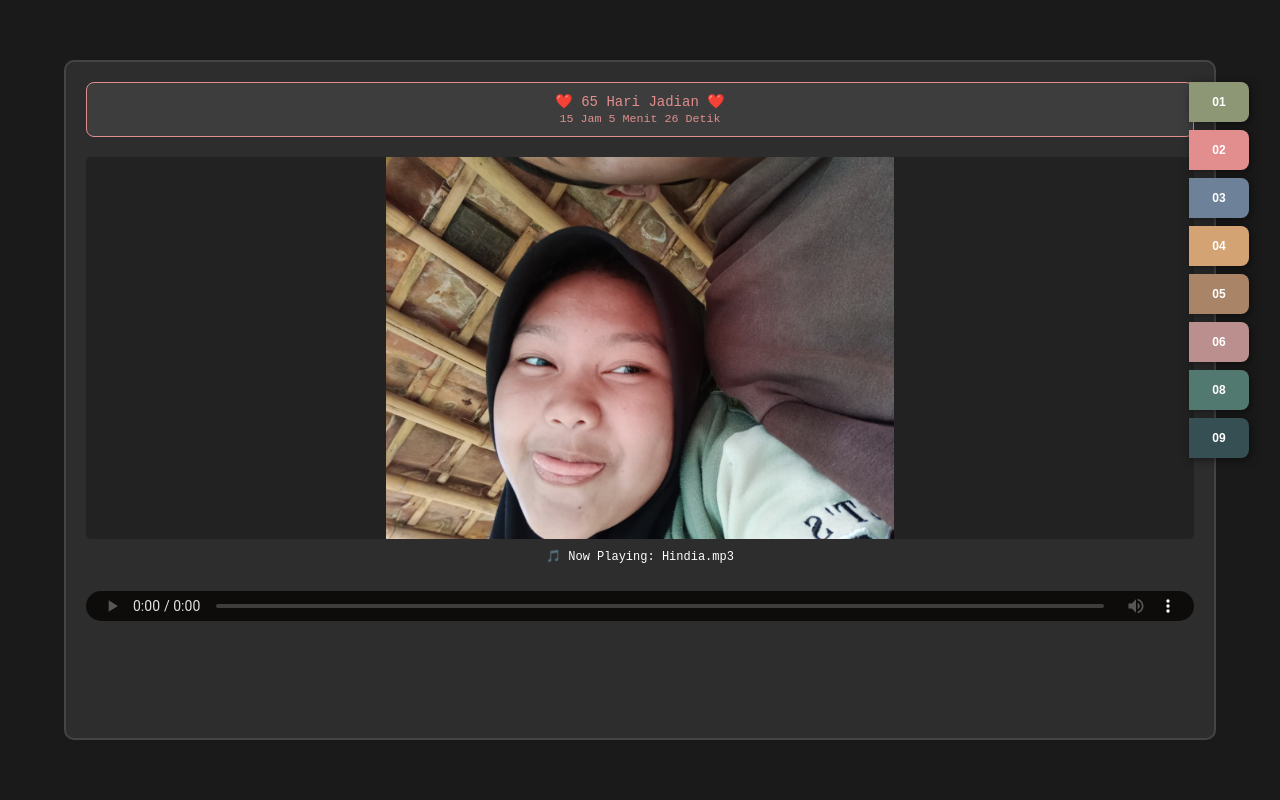
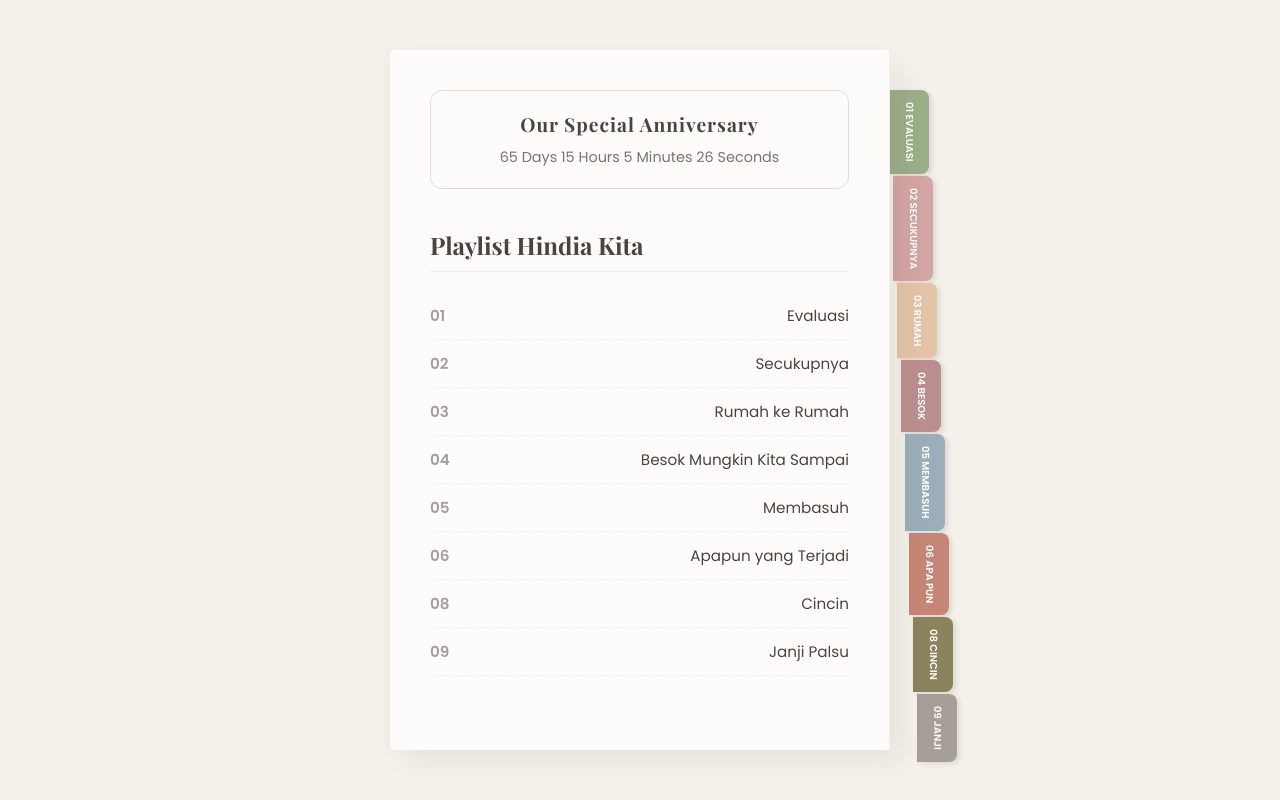
Before and after one commit to xrexzob-gif/live-hp-ay, a plain HTML site: page index.html in a window 1280 px wide. Drawn offline with nearby package versions, Linux system fonts and the light colour scheme.

Commit message:
Update index.html

```diff
--- a/index.html
+++ b/index.html
@@ -1,80 +1,237 @@
 <!DOCTYPE html>
-<html lang="id">
+<html lang="en">
 <head>
     <meta charset="UTF-8">
     <meta name="viewport" content="width=device-width, initial-scale=1.0">
-    <title>Memory 05-02-2026</title>
+    <title>Our Memory Book</title>
+    <link href="https://fonts.googleapis.com/css2?family=Playfair+Display:wght@700&family=Poppins:wght@300;400;600&display=swap" rel="stylesheet">
     <style>
-        body { font-family: 'Courier New', Courier, monospace; background-color: #1a1a1a; color: white; margin: 0; display: flex; justify-content: center; align-items: center; height: 100vh; overflow: hidden; }
-        .notebook { width: 90%; height: 85vh; background: #2d2d2d; border-radius: 10px; position: relative; padding: 20px; box-sizing: border-box; border: 2px solid #444; }
+        :root {
+            /* Earth Tone Palette */
+            --bg-color: #f4f1ea;
+            --page-color: #fdfcfb;
+            --text-main: #4a443f;
+            --tab-01: #9caf88; /* Sage */
+            --tab-02: #d4a5a5; /* Dusty Pink */
+            --tab-03: #e3c4a8; /* Sand */
+            --tab-04: #bc8f8f; /* Rosy Brown */
+            --tab-05: #9baeba; /* Muted Blue */
+            --tab-06: #c68677; /* Terracotta */
+            --tab-08: #8b835d; /* Olive */
+            --tab-09: #a69f98; /* Warm Grey */
+        }
 
-        /* Timer Jadian */
-        .timer { background: #3d3d3d; padding: 10px; border-radius: 8px; text-align: center; margin-bottom: 20px; border: 1px solid #e28e8e; color: #e28e8e; font-size: 14px; }
+        * {
+            margin: 0;
+            padding: 0;
+            box-sizing: border-box;
+        }
 
-        /* Area Foto */
-        .photo-frame { width: 100%; height: 60%; background: #222; border-radius: 5px; display: flex; justify-content: center; align-items: center; overflow: hidden; }
-        .photo-frame img { max-width: 100%; max-height: 100%; object-fit: contain; }
+        body {
+            background-color: var(--bg-color);
+            font-family: 'Poppins', sans-serif;
+            color: var(--text-main);
+            display: flex;
+            justify-content: center;
+            align-items: center;
+            min-height: 100vh;
+            padding: 20px;
+        }
 
-        /* Audio Player Minimalis */
-        audio { width: 100%; margin-top: 15px; height: 30px; filter: invert(1); }
+        /* The Main Notebook Page */
+        .notebook-page {
+            background-color: var(--page-color);
+            width: 100%;
+            max-width: 500px;
+            min-height: 700px;
+            position: relative;
+            box-shadow: 15px 15px 30px rgba(0,0,0,0.05),
+                        -5px 0 15px rgba(0,0,0,0.02);
+            border-radius: 4px 0 0 4px;
+            padding: 40px;
+            border-right: 1px solid rgba(0,0,0,0.05);
+        }
 
-        /* TAB KAYA TIKTOK (Samping Kanan) */
-        .tabs { position: absolute; right: -35px; top: 20px; display: flex; flex-direction: column; gap: 8px; }
-        .tab { width: 60px; height: 40px; color: white; text-decoration: none; font-weight: bold; font-size: 12px; display: flex; justify-content: center; align-items: center; border-radius: 0 8px 8px 0; box-shadow: 2px 2px 10px rgba(0,0,0,0.5); cursor: pointer; border: none; }
+        /* Tabs Container */
+        .tabs-container {
+            position: absolute;
+            top: 40px;
+            right: -50px; /* Pulls tabs outside the page */
+            display: flex;
+            flex-direction: column;
+            gap: 2px;
+            width: 50px;
+            z-index: -1; /* Layered behind the main page edge for a realistic look */
+        }
 
-        /* Warna-warni Tab */
-        .t1 { background: #8E9775; } .t2 { background: #E28E8E; } .t3 { background: #6D8299; }
-        .t4 { background: #D4A373; } .t5 { background: #A98467; } .t6 { background: #BC8F8F; }
-        .t8 { background: #52796F; } .t9 { background: #354F52; }
+        .tab {
+            text-decoration: none;
+            color: white;
+            font-size: 10px;
+            font-weight: 600;
+            padding: 12px 8px;
+            border-radius: 0 8px 8px 0;
+            display: flex;
+            align-items: center;
+            justify-content: center;
+            writing-mode: vertical-rl;
+            text-orientation: mixed;
+            transition: all 0.3s ease;
+            box-shadow: 3px 2px 5px rgba(0,0,0,0.1);
+            width: 40px;
+        }
+
+        .tab:hover {
+            width: 65px; /* Extends further right on hover */
+            padding-right: 15px;
+        }
+
+        /* Staggered "Ladder" Effect: Each tab sits slightly further right than the last */
+        .tab-1 { background-color: var(--tab-01); transform: translateX(0px); }
+        .tab-2 { background-color: var(--tab-02); transform: translateX(4px); }
+        .tab-3 { background-color: var(--tab-03); transform: translateX(8px); }
+        .tab-4 { background-color: var(--tab-04); transform: translateX(12px); }
+        .tab-5 { background-color: var(--tab-05); transform: translateX(16px); }
+        .tab-6 { background-color: var(--tab-06); transform: translateX(20px); }
+        .tab-8 { background-color: var(--tab-08); transform: translateX(24px); }
+        .tab-9 { background-color: var(--tab-09); transform: translateX(28px); }
+
+        /* Anniversary Timer Section */
+        .timer-box {
+            border: 1.5px solid #e0ddd5;
+            padding: 20px;
+            text-align: center;
+            border-radius: 12px;
+            margin-bottom: 40px;
+        }
+
+        .timer-box h2 {
+            font-family: 'Playfair Display', serif;
+            font-size: 1.2rem;
+            margin-bottom: 10px;
+            letter-spacing: 1px;
+        }
+
+        #timer {
+            font-size: 0.9rem;
+            font-weight: 400;
+            color: #7a746e;
+        }
+
+        /* Playlist Section */
+        .playlist-section h3 {
+            font-family: 'Playfair Display', serif;
+            font-size: 1.5rem;
+            margin-bottom: 20px;
+            border-bottom: 1px solid #eee;
+            padding-bottom: 10px;
+        }
+
+        .song-list {
+            list-style: none;
+        }
+
+        .song-item {
+            display: flex;
+            justify-content: space-between;
+            padding: 12px 0;
+            border-bottom: 1px dashed #efede8;
+            font-size: 0.95rem;
+            transition: color 0.3s;
+        }
+
+        .song-item:hover {
+            color: var(--tab-04);
+        }
+
+        .song-number {
+            font-weight: 600;
+            margin-right: 15px;
+            opacity: 0.5;
+        }
+
+        /* Responsive */
+        @media (max-width: 600px) {
+            .notebook-page {
+                width: 85%;
+                margin-right: 30px;
+                padding: 25px;
+            }
+            .tabs-container {
+                right: -40px;
+            }
+            .tab {
+                width: 35px;
+                font-size: 9px;
+            }
+        }
     </style>
 </head>
 <body>
 
-    <div class="notebook">
-        <div class="timer">
-            ❤️ <span id="days">0</span> Hari Jadian ❤️<br>
-            <small id="clock">00:00:00</small>
+    <div class="notebook-page">
+        <!-- Vertical Tabs -->
+        <div class="tabs-container">
+            <a href="#" class="tab tab-1">01 EVALUASI</a>
+            <a href="#" class="tab tab-2">02 SECUKUPNYA</a>
+            <a href="#" class="tab tab-3">03 RUMAH</a>
+            <a href="#" class="tab tab-4">04 BESOK</a>
+            <a href="#" class="tab tab-5">05 MEMBASUH</a>
+            <a href="#" class="tab tab-6">06 APA PUN</a>
+            <a href="#" class="tab tab-8">08 CINCIN</a>
+            <a href="#" class="tab tab-9">09 JANJI</a>
         </div>
 
-        <div class="photo-frame">
-            <img id="mainPhoto" src="1.jpg" alt="Memory">
+        <!-- Timer Section -->
+        <div class="timer-box">
+            <h2>Our Special Anniversary</h2>
+            <div id="timer">Loading time...</div>
         </div>
 
-        <p style="text-align: center; font-size: 12px; margin-top: 10px;">🎵 Now Playing: Hindia.mp3</p>
-        <audio controls autoplay loop>
-            <source src="hindia.mp3" type="audio/mpeg">
-        </audio>
-
-        <div class="tabs">
-            <button class="tab t1" onclick="changeImg('1.jpg')">01</button>
-            <button class="tab t2" onclick="changeImg('2.jpg')">02</button>
-            <button class="tab t3" onclick="changeImg('3.jpg')">03</button>
-            <button class="tab t4" onclick="changeImg('4.jpg')">04</button>
-            <button class="tab t5" onclick="changeImg('5.jpg')">05</button>
-            <button class="tab t6" onclick="changeImg('6.jpg')">06</button>
-            <button class="tab t8" onclick="changeImg('8.jpg')">08</button>
-            <button class="tab t9" onclick="changeImg('9.jpg')">09</button>
+        <!-- Playlist Section -->
+        <div class="playlist-section">
+            <h3>Playlist Hindia Kita</h3>
+            <ul class="song-list">
+                <li class="song-item"><span class="song-number">01</span> Evaluasi</li>
+                <li class="song-item"><span class="song-number">02</span> Secukupnya</li>
+                <li class="song-item"><span class="song-number">03</span> Rumah ke Rumah</li>
+                <li class="song-item"><span class="song-number">04</span> Besok Mungkin Kita Sampai</li>
+                <li class="song-item"><span class="song-number">05</span> Membasuh</li>
+                <li class="song-item"><span class="song-number">06</span> Apapun yang Terjadi</li>
+                <li class="song-item"><span class="song-number">08</span> Cincin</li>
+                <li class="song-item"><span class="song-number">09</span> Janji Palsu</li>
+            </ul>
         </div>
     </div>
 
     <script>
-        // Ganti Foto Saat Tab Diklik
-        function changeImg(imgName) {
-            document.getElementById('mainPhoto').src = imgName;
+        function updateAnniversaryTimer() {
+            // Target Date: February 5, 2026, 00:00:00
+            const startDate = new Date("February 5, 2026 00:00:00").getTime();
+            const now = new Date().getTime();
+
+            // Calculate difference
+            // Note: Since this is 2026, the 'elapsed' time will be negative until that date.
+            // This logic handles both countdown and count-up automatically.
+            const diff = now - startDate;
+
+            const absDiff = Math.abs(diff);
+
+            const days = Math.floor(absDiff / (1000 * 60 * 60 * 24));
+            const hours = Math.floor((absDiff % (1000 * 60 * 60 * 24)) / (1000 * 60 * 60));
+            const minutes = Math.floor((absDiff % (1000 * 60 * 60)) / (1000 * 60));
+            const seconds = Math.floor((absDiff % (1000 * 60)) / 1000);
+
+            const prefix = diff < 0 ? "In " : "";
+            const suffix = diff < 0 ? " Left" : " Elapsed";
+
+            document.getElementById("timer").innerHTML =
+                `${days} Days ${hours} Hours ${minutes} Minutes ${seconds} Seconds`;
         }
 
-        // Hitung Waktu Jadian (05-02-2026)
-        const start = new Date("Feb 5, 2026 00:00:00").getTime();
-        setInterval(() => {
-            const now = new Date().getTime();
-            const diff = now - start;
-            const d = Math.floor(diff / (1000 * 60 * 60 * 24));
-            const h = Math.floor((diff % (1000 * 60 * 60 * 24)) / (1000 * 60 * 60));
-            const m = Math.floor((diff % (1000 * 60 * 60)) / (1000 * 60));
-            const s = Math.floor((diff % (1000 * 60)) / 1000);
-            document.getElementById("days").innerText = d;
-            document.getElementById("clock").innerText = h + " Jam " + m + " Menit " + s + " Detik";
-        }, 1000);
+        // Update timer every second
+        setInterval(updateAnniversaryTimer, 1000);
+        updateAnniversaryTimer();
     </script>
 </body>
 </html>
```
